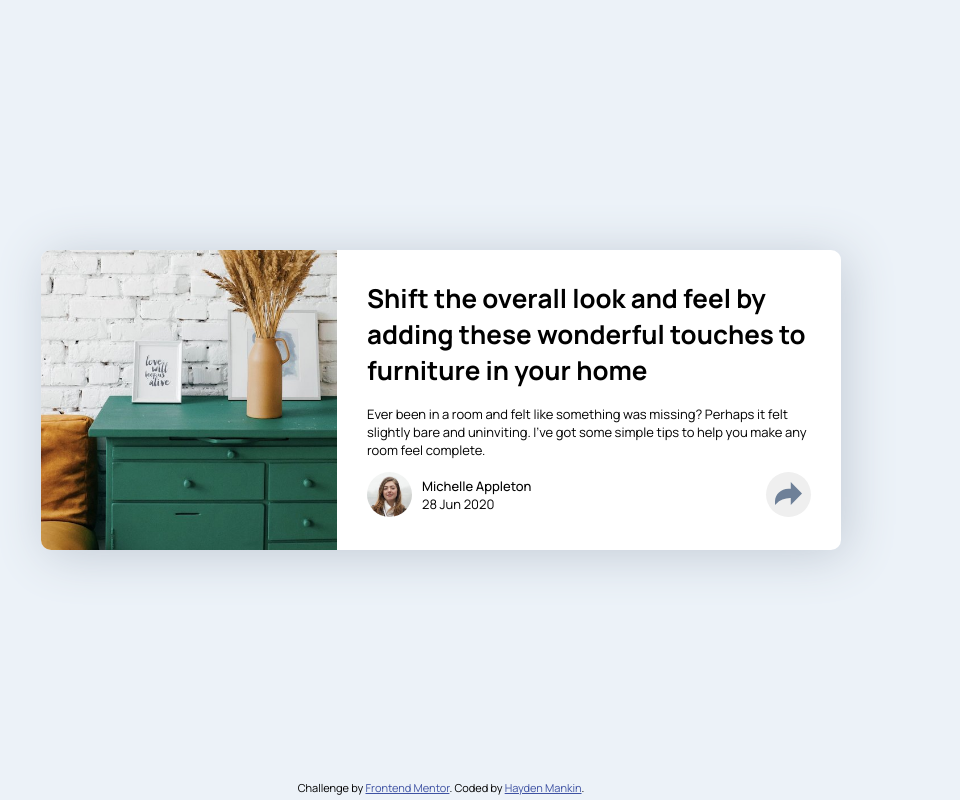
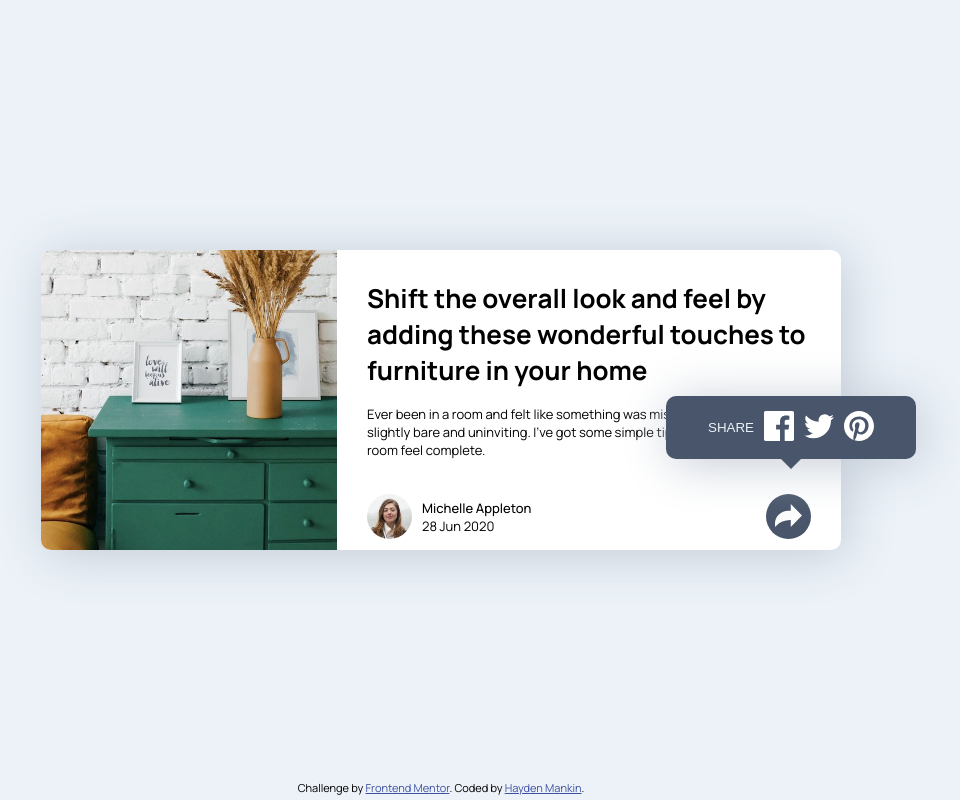
Before and after one commit to DryCreations/article-preview-component, a plain HTML site: page index.html in a window 1280 px wide. Both pictures are taken after a click on the button 987 px from the left and 494 px from the top of the page. Shown: the whole page, without its empty margins (199-1159 px from the left). Drawn offline with Linux system fonts and the light colour scheme.

Commit message:
share options

```diff
--- a/index.html
+++ b/index.html
@@ -27,7 +27,7 @@
       background: #FFF;
       width: 800px;
       height: 300px;
-      overflow: hidden;
+      position: relative;
 
       display: flex;
 
@@ -39,6 +39,7 @@
     }
 
     .featured-image-wrapper {
+      border-radius: 10px 0px 0px 10px;
       height: 100%;
       overflow:hidden;
 
@@ -53,6 +54,10 @@
       padding: 30px;
 
       flex: 6;
+    }
+
+    .card-body p {
+      margin-bottom: 35px;
     }
 
     h1 {
@@ -97,10 +102,93 @@
       border-radius: 100%;
 
       border: none;
+
+      position: relative;
+    }
+
+    .share-button.active {
+      background-color: hsl(217, 19%, 35%);
+      z-index: 2;
+    }
+    .share-button.active img {
+      filter: grayscale(100%) brightness(200%);
     }
 
     .share-button img {
       width: 60%;
+    }
+    .share-button:hover {
+      cursor: pointer;
+    }
+
+    .menu {
+      background-color: hsl(217, 19%, 35%);
+
+      align-items: center;
+
+      color: hsl(210, 46%, 95%);
+    }
+
+    #NormalMenu {
+      position: absolute;
+      justify-content: center;
+      display: none;
+
+      bottom: 80px;
+      padding: 15px;
+
+      width: 220px;
+      border-radius: 10px;
+      left: -100px;
+
+      box-shadow: 5px 5px 50px hsl(214, 17%, 80%);
+
+      cursor: default;
+
+    }
+    #NormalMenu:after {
+        content:'';
+        position: absolute;
+        top: 100%;
+        left: 50%;
+        margin-left: -10px;
+        width: 0;
+        height: 0;
+        border-top: solid 10px hsl(217, 19%, 35%);
+        border-left: solid 10px transparent;
+        border-right: solid 10px transparent;
+    }
+
+    #NormalMenu img {
+      margin-left: 10px;
+      width: 30px;
+    }
+
+    #NormalMenu.active {
+      display: flex;
+    }
+
+    #MobileMenu {
+      display: none;
+      z-index: 1;
+
+      position: absolute;
+      padding:30px 0px;
+      height: 45px;
+      bottom:0px;
+
+      width: 100%;
+
+      border-radius: 0px 0px 10px 10px;
+    }
+
+    #MobileMenu img {
+      margin-left: 10px;
+      width: 30px;
+    }
+
+    #MobileMenu span {
+      margin-left: 30px;
     }
 
     @media only screen and (max-width: 800px) {
@@ -115,15 +203,37 @@
       }
 
       .featured-image-wrapper {
-        flex: 5
+        flex: 5;
+
+        border-radius: 10px 10px 0px 0px;
       }
 
       .featured-image {
         height:auto;
         width: 100%;
       }
+
+      #NormalMenu.active {
+        display: none;
+      }
+
+      #MobileMenu.active {
+        display: flex;
+      }
+
+      .share-button.active {
+        background-color:hsl(214, 17%, 51%);
+      }
     }
   </style>
+  <script>
+    function toggleActive() {
+      let items = document.querySelectorAll(".menu, .share-button");
+      for (let i = 0; i < items.length; i++) {
+        items[i].classList.toggle('active');
+      }
+    }
+  </script>
 </head>
 <body>
 
@@ -143,12 +253,25 @@
           <address>Michelle Appleton</address>
           <time>28 Jun 2020</time>
         </div>
-        <button class="share-button">
+        <button class="share-button" onclick="toggleActive()">
           <img src="images/icon-share.svg" />
+          <div id="NormalMenu" class="menu">
+            <span>SHARE</span>
+            <a href="https://facebook.com" target="_blank" rel=”noreferrer noopener”><img src="images/icon-facebook.svg" /></a>
+            <a href="https://twitter.com" target="_blank" rel=”noreferrer noopener”><img src="images/icon-twitter.svg" /></a>
+            <a href="https://pinterest.com" target="_blank" rel=”noreferrer noopener”><img src="images/icon-pinterest.svg" /></a>
+          </div>
         </button>
+
       </div>
+
     </div>
-
+    <div id="MobileMenu" class="menu">
+      <span>SHARE</span>
+      <a href="https://facebook.com" target="_blank" rel="noreferrer noopener"><img src="images/icon-facebook.svg" /></a>
+      <a href="https://twitter.com" target="_blank" rel="noreferrer noopener"><img src="images/icon-twitter.svg" /></a>
+      <a href="https://pinterest.com" target="_blank" rel="noreferrer noopener"><img src="images/icon-pinterest.svg" /></a>
+    </div>
   </div>
 
   <div class="attribution">
```
